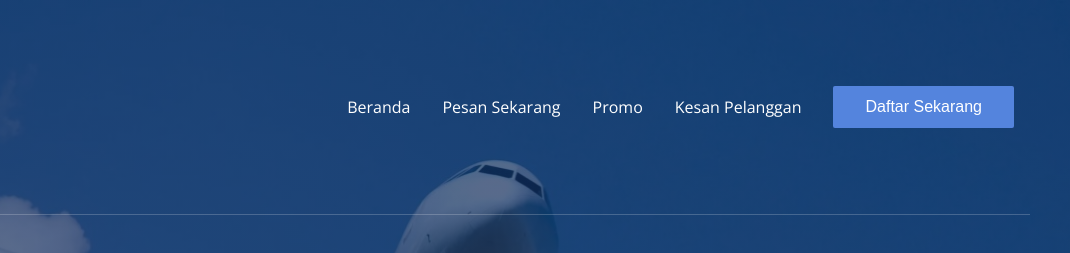
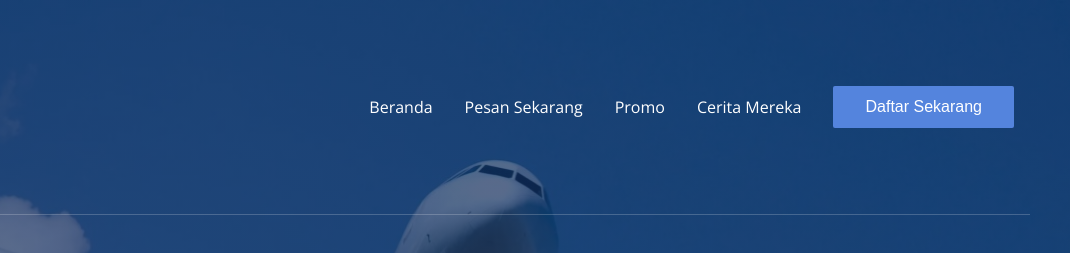
Before and after one commit to STEfanusnath/YukMiber, a plain HTML site: page index.html in a window 1280 px wide. Shown: the top 253 px of the page, 210-1280 px from the left. Drawn offline with nearby package versions, Linux system fonts and the light colour scheme.

Commit message:
Update index.html

```diff
--- a/index.html
+++ b/index.html
@@ -29,7 +29,7 @@
           <li><a href="#home">Beranda</a></li>
           <li><a href="#service">Pesan Sekarang</a></li>
           <li><a href="#offer">Promo</a></li>
-          <li><a href="#client">Kesan Pelanggan</a></li>
+          <li><a href="#client">Cerita Mereka</a></li>
           <li><button class="btn">Daftar Sekarang</button></li>
         </ul>
       </nav>
@@ -198,7 +198,7 @@
 
     <section class="client" id="client">
       <div class="section__container client__container">
-        <h2 class="section__header">Testimoni Pelanggan Kami</h2>
+        <h2 class="section__header">Cerita Mereka</h2>
         <p class="section__description">
           Temukan Cerita petualangan dan kenangan yang seru
           melalui testimoni para klien kami.
```
